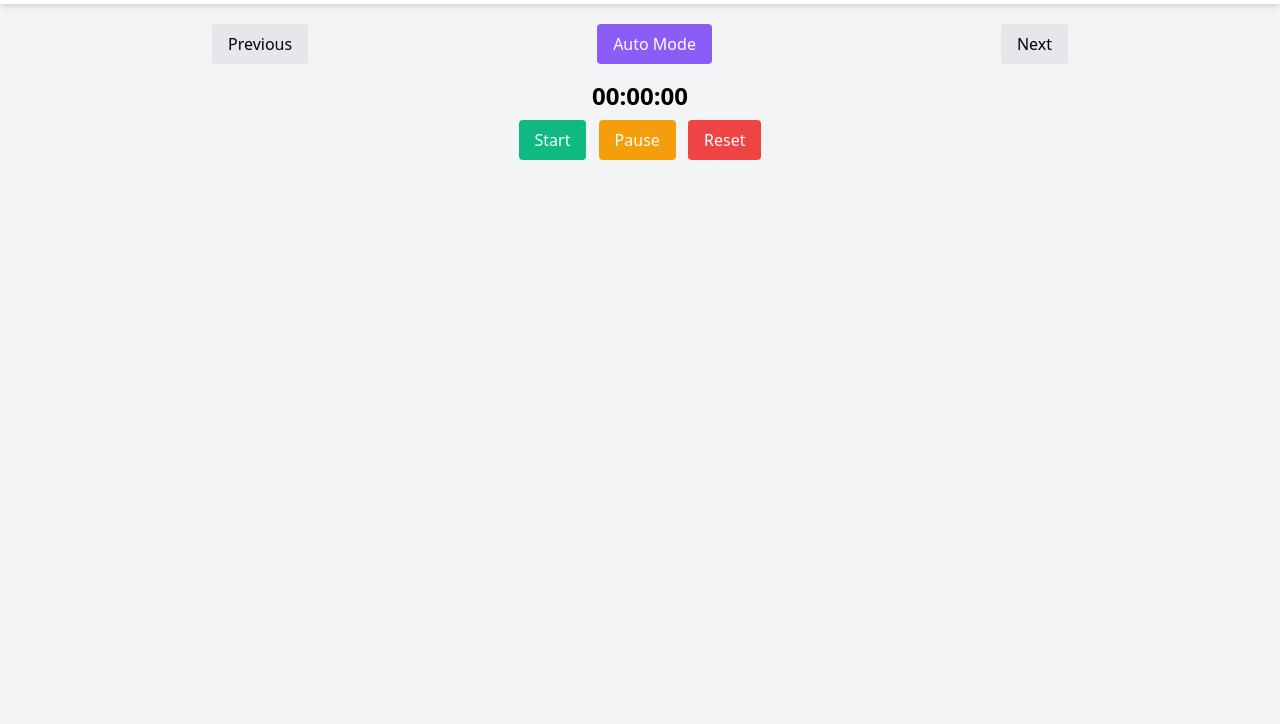
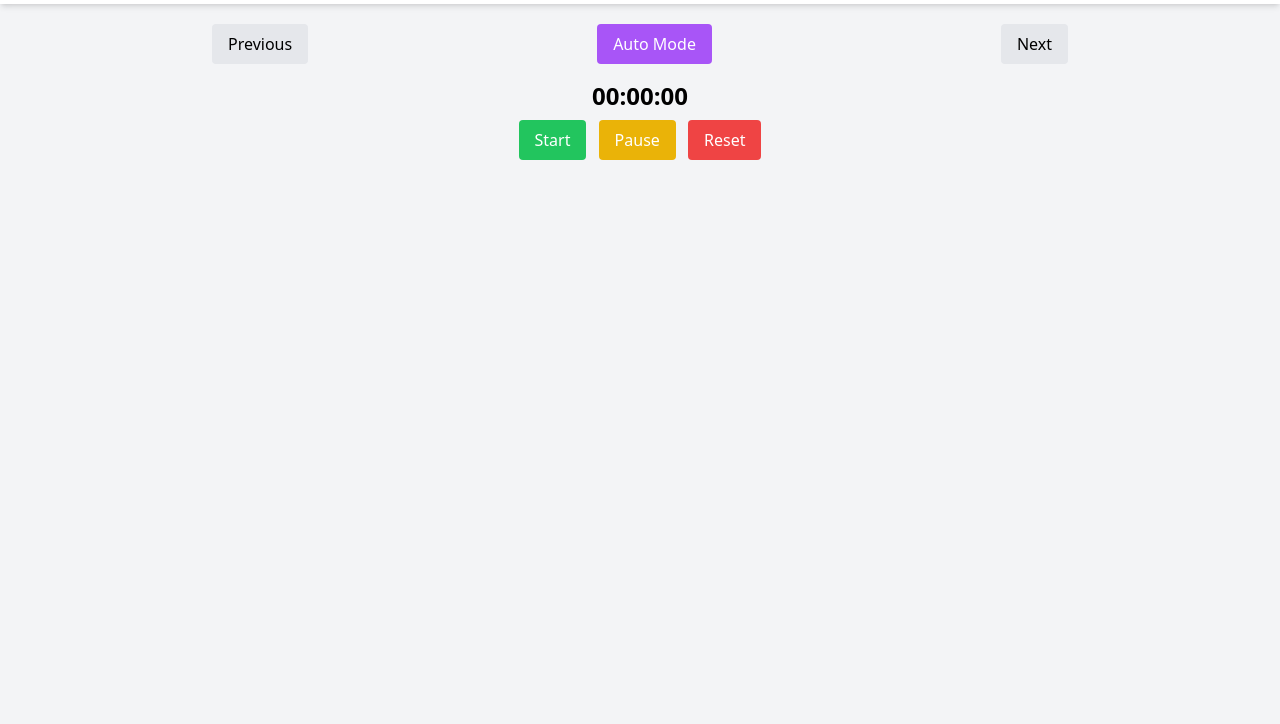
Before and after one commit to DorShabat/A18, a website built with Vite: page cook.html in a window 1280 px wide. Shown: the part 76-800 px from the top of the page. Built offline with nearby package versions, Linux system fonts and the light colour scheme.

Commit message:
tailwind

```diff
--- a/cook.html
+++ b/cook.html
@@ -4,7 +4,7 @@
     <meta charset="UTF-8">
     <meta name="viewport" content="width=device-width, initial-scale=1.0">
     <title>Cook With Me</title>
-    <link href="https://cdn.jsdelivr.net/npm/tailwindcss@2.2.19/dist/tailwind.min.css" rel="stylesheet">
+    <script src="https://cdn.tailwindcss.com"></script>
     <link rel="stylesheet" href="https://cdnjs.cloudflare.com/ajax/libs/font-awesome/6.1.1/css/all.min.css">
     <script src="recipes.js"></script>
 
```
Also changed, not shown: index.html (+1 -1 lines), recipe.html (+1 -1 lines).
